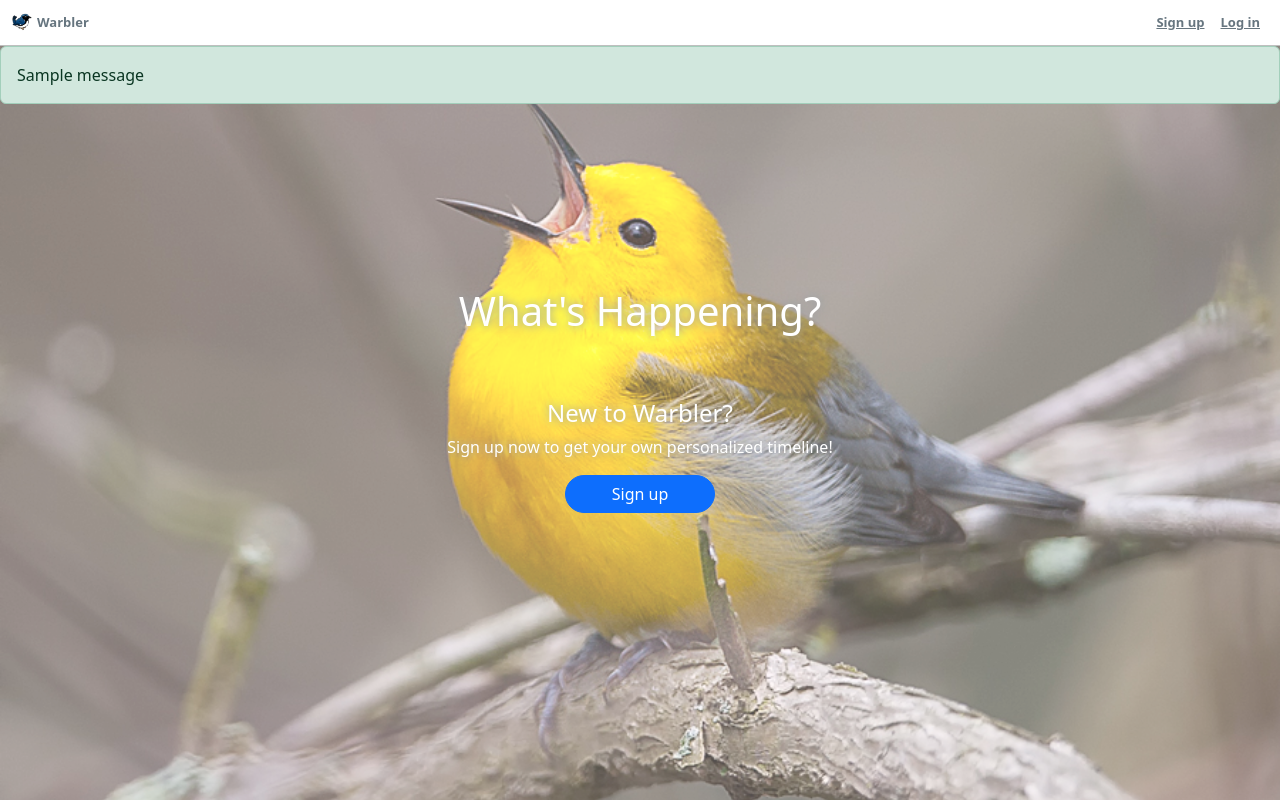
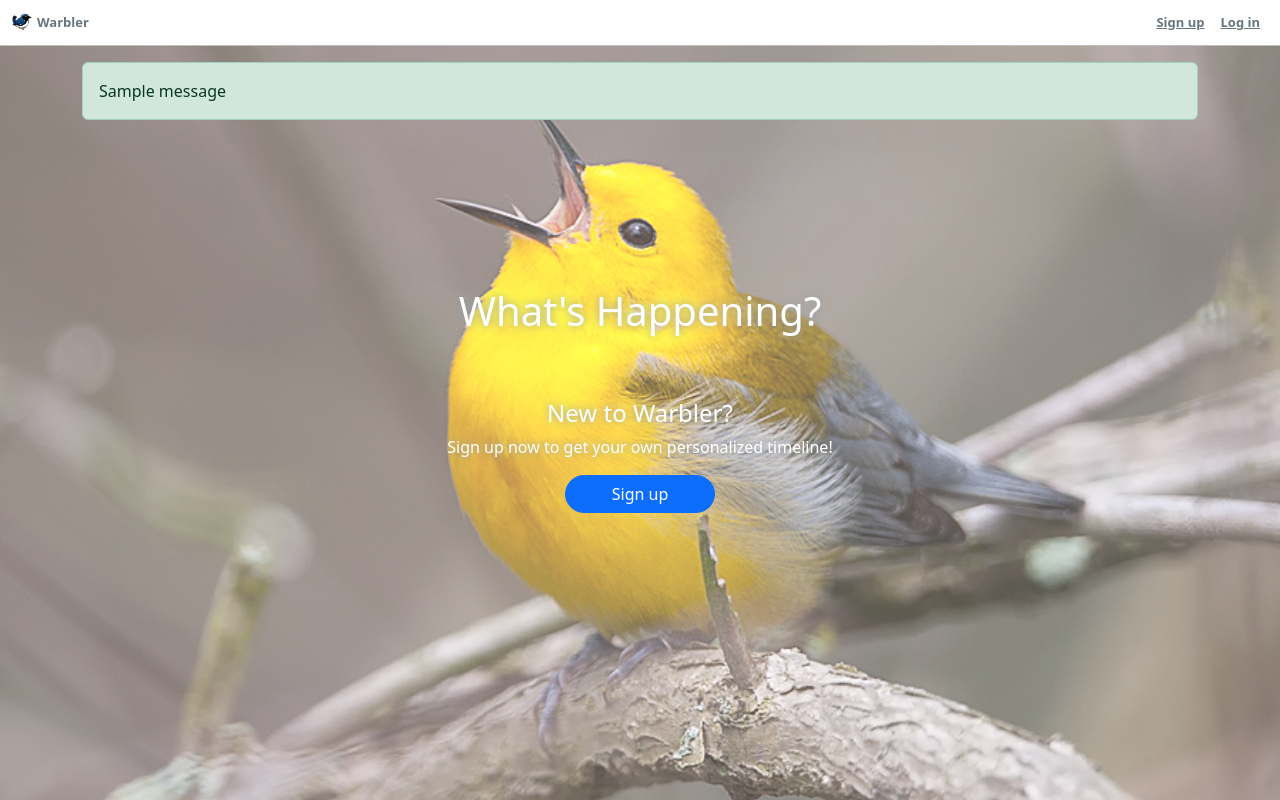
Before and after one commit to maxjeon97/flask-warbler, a Flask app: page / in a window 1280 px wide. Run offline with Flask 3, Linux system fonts and the light colour scheme; tables that the repository leaves empty hold one stand-in row (values such as "Sample post"); one stand-in notice (Sample message) is shown.

Commit message:
Change a few styling choices

```diff
--- a/static/stylesheets/style.css
+++ b/static/stylesheets/style.css
@@ -550,5 +550,6 @@ p.card-bio {
 }
 
 .alert {
-  margin-top: -16px;
+  margin-top: 10px;
+  margin-bottom: 16px;
 }
--- a/templates/base.html
+++ b/templates/base.html
@@ -59,10 +59,13 @@
     </div>
   </nav>
 
-  {% for category, message in get_flashed_messages(with_categories=True) %}
-  <div class="alert alert-{{ category }}">{{ message }}</div>
-  {% endfor %}
+  <div class="container">
 
+    {% for category, message in get_flashed_messages(with_categories=True) %}
+    <div class="alert alert-{{ category }}">{{ message }}</div>
+    {% endfor %}
+
+  </div>
   <div class="container">
 
     {% block content %}
```
